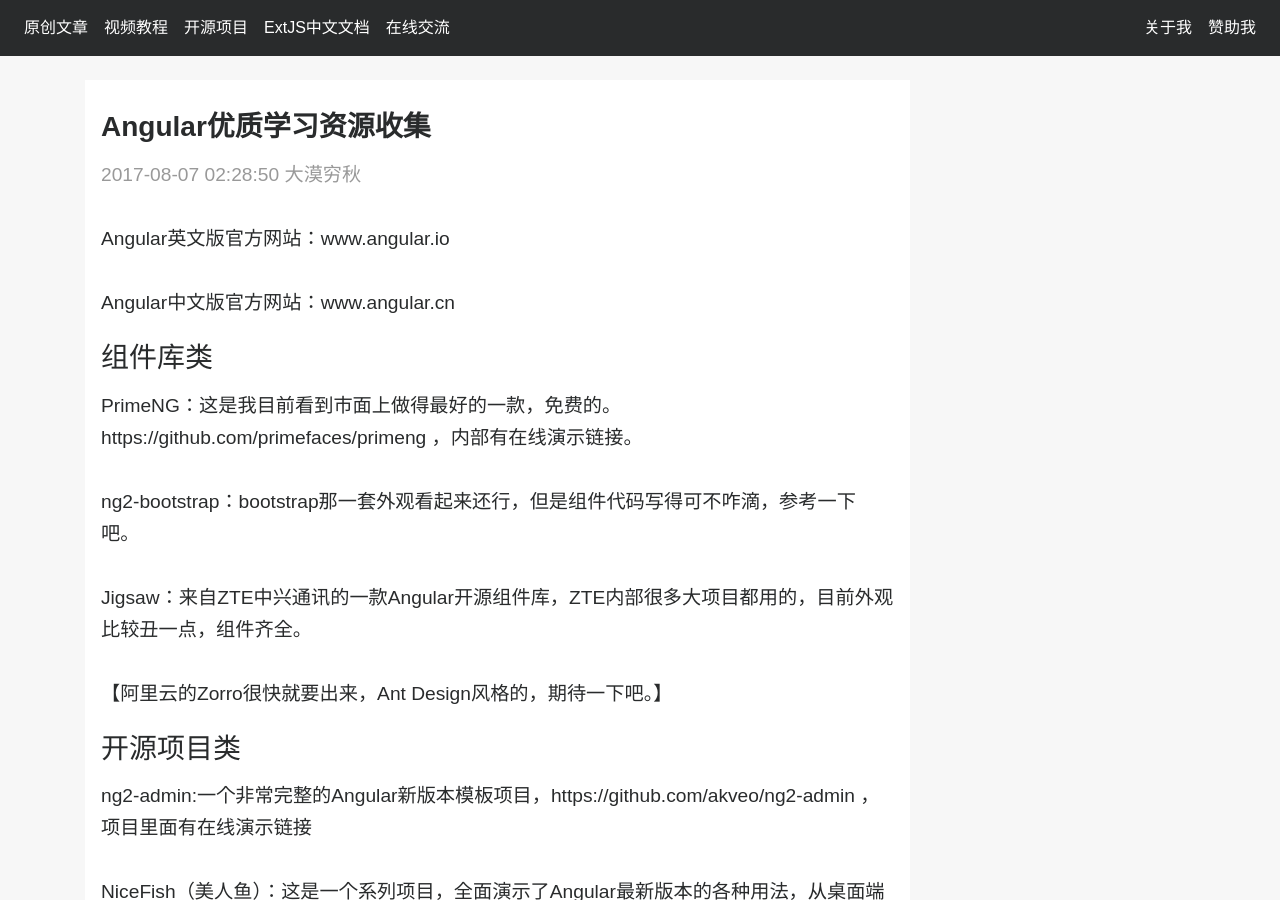
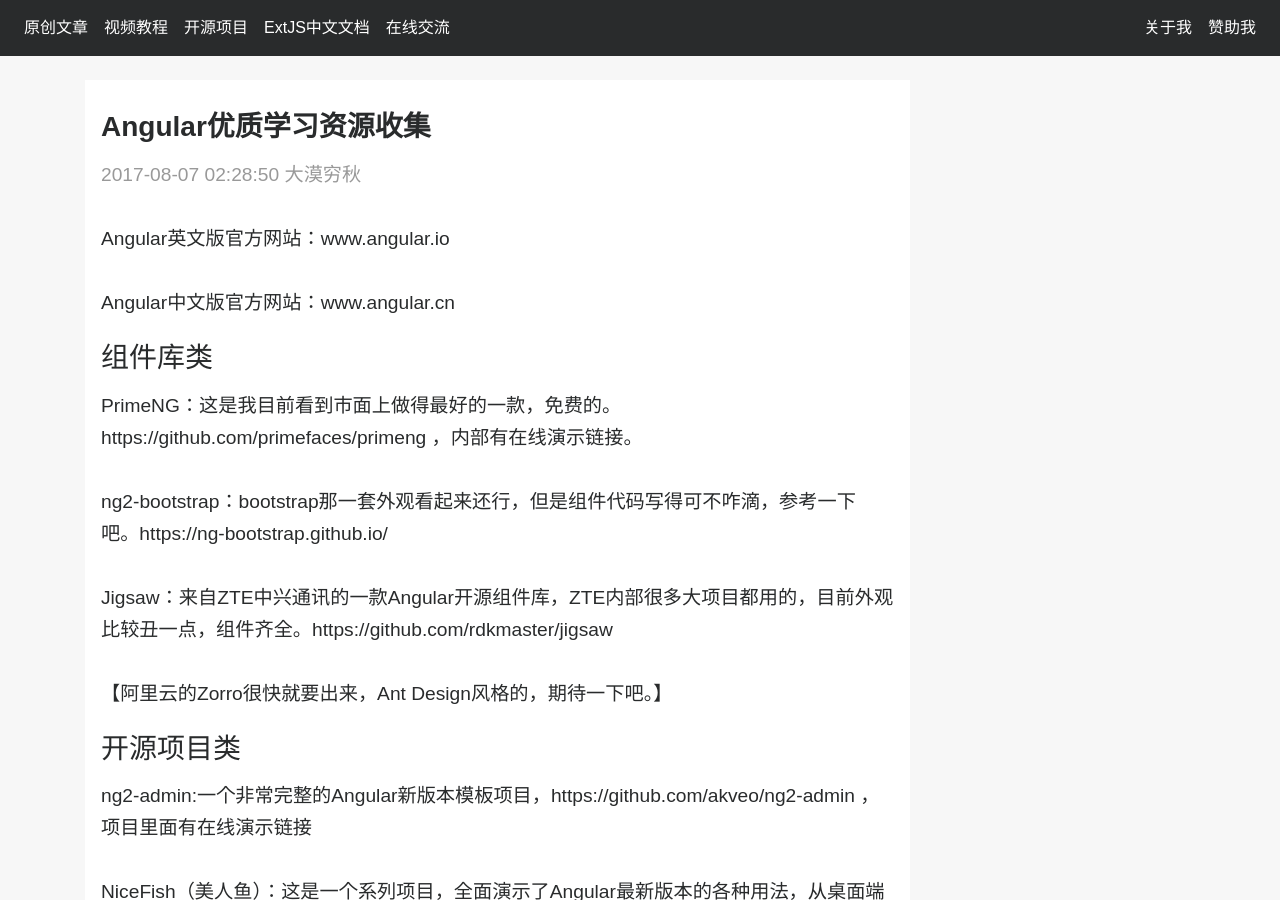
Before and after one commit to dukuiran/damoqiongqiu.github.io, a Jekyll site: the page built from _posts/2017-08-07-angular-learning-materials.markdown, in a window 1280 px wide and 900 px high. Built offline with Jekyll 4.4.1, drawn with Linux system fonts in a browser that asks for light colours; nearby versions of some CDN libraries; comment, search, counter and statistics services are not loaded; some of the changed lines change nothing that is shown.

Commit message:
更新内容

```diff
--- a/_posts/2017-08-07-angular-learning-materials.markdown
+++ b/_posts/2017-08-07-angular-learning-materials.markdown
@@ -17,9 +17,9 @@
 
 PrimeNG：这是我目前看到市面上做得最好的一款，免费的。https://github.com/primefaces/primeng ，内部有在线演示链接。
 
-ng2-bootstrap：bootstrap那一套外观看起来还行，但是组件代码写得可不咋滴，参考一下吧。
+ng2-bootstrap：bootstrap那一套外观看起来还行，但是组件代码写得可不咋滴，参考一下吧。https://ng-bootstrap.github.io/
 
-Jigsaw：来自ZTE中兴通讯的一款Angular开源组件库，ZTE内部很多大项目都用的，目前外观比较丑一点，组件齐全。
+Jigsaw：来自ZTE中兴通讯的一款Angular开源组件库，ZTE内部很多大项目都用的，目前外观比较丑一点，组件齐全。https://github.com/rdkmaster/jigsaw
 
 【阿里云的Zorro很快就要出来，Ant Design风格的，期待一下吧。】
 
```
